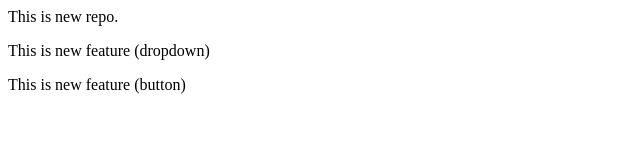
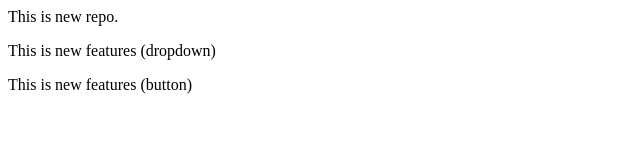
Before and after one commit to Richa-2023/localrepo, a plain HTML site: page index.html in a window 1280 px wide. Shown: the full height of the page, 0-640 px from the left. Drawn offline with Linux system fonts and the light colour scheme.

Commit message:
message change

```diff
--- a/index.html
+++ b/index.html
@@ -1,3 +1,3 @@
 <p>This is new repo.</p>
-<p>This is new feature (dropdown) </p>
-<p>This is new feature (button)</p>
+<p>This is new features (dropdown) </p>
+<p>This is new features (button)</p>
```
